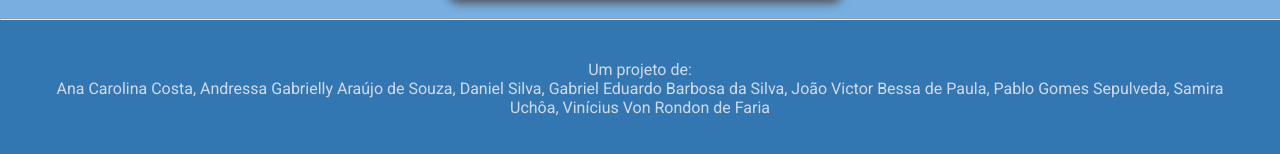
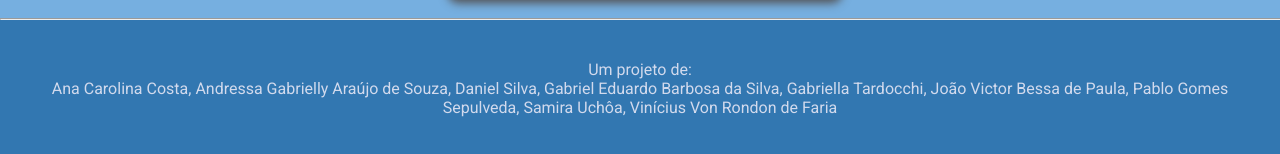
Before and after one commit to jvBessa/ConectSUS, a plain HTML site: page agendamentos.html in a window 1280 px wide. Shown: the part 997-1151 px from the top of the page. Drawn offline with Linux system fonts and the light colour scheme.

Commit message:
Added Gabi's name to the footer

```diff
--- a/agendamentos.html
+++ b/agendamentos.html
@@ -43,7 +43,7 @@
     <hr>
     <footer>
 
-        <p>Um projeto de: <br>Ana Carolina Costa, Andressa Gabrielly Araújo de Souza, Daniel Silva, Gabriel Eduardo Barbosa da Silva, João Victor Bessa de Paula, Pablo Gomes Sepulveda, Samira Uchôa, Vinícius Von Rondon de Faria</p>
+        <p>Um projeto de: <br>Ana Carolina Costa, Andressa Gabrielly Araújo de Souza, Daniel Silva, Gabriel Eduardo Barbosa da Silva, Gabriella Tardocchi, João Victor Bessa de Paula, Pablo Gomes Sepulveda, Samira Uchôa, Vinícius Von Rondon de Faria</p>
     </footer>
     <script src="script.js"></script>
 </body>
```
Also changed, not shown: conclusao.html (+1 -1 lines), historico.html (+1 -1 lines), hospital.html (+1 -1 lines), index.html (+1 -1 lines), medicos.html (+1 -1 lines), segundaTela.html (+1 -1 lines).
